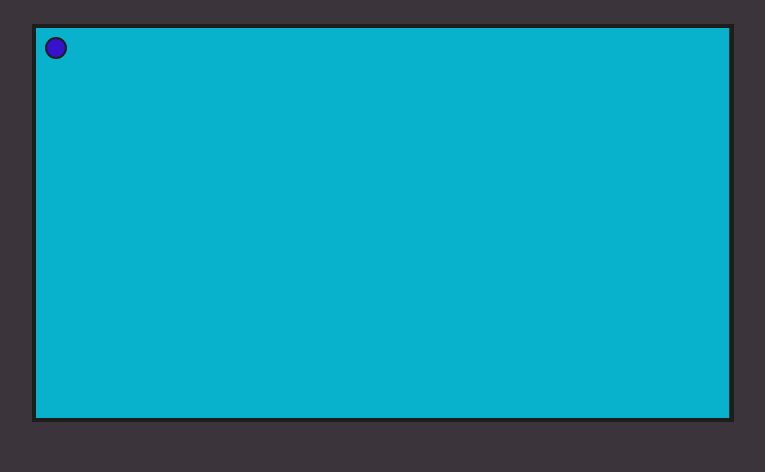
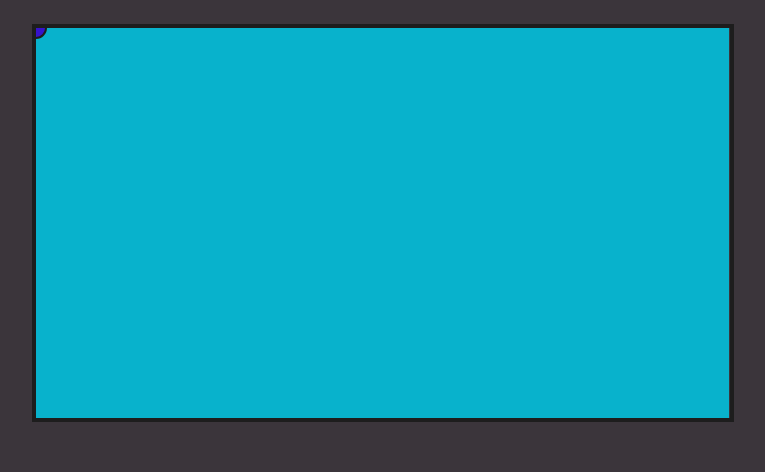
Before and after one commit to reeceholmdahl/umd-physics-boilerplate, a Vue app: page / in a window 1280 px wide. Shown: the top 472 px of the page, without its empty margins (257-1022 px from the left). Built offline with nearby package versions, Linux system fonts and the light colour scheme.

Commit message:
Good reorganization and things are working well.

```diff
--- a/src/App.vue
+++ b/src/App.vue
@@ -1,13 +1,11 @@
 <template>
-  <!-- <div id="space"></div> -->
   <div id="container">
-    <Content />
+    <Content v-model:object="object" v-model:objX="objX" v-model:objY="objY" />
     <div id="code-section">
-      <Buttons @runCode="runCode" @clearCode="clearCode" />
+      <Buttons @runCode="runCode" @clearCode="clearCode" @reset="reset" />
       <Code v-model:code="code" />
     </div>
   </div>
-  <!-- <div id="space"></div> -->
 </template>
 
 <script>
@@ -20,7 +18,10 @@ export default {
   data() {
     return {
       code: '',
-      object: null,
+      object: {},
+      objX: 0,
+      objY: 0,
+      interval: null,
     }
   },
   components: {
@@ -30,11 +31,24 @@ export default {
   },
   methods: {
     runCode() {
-      console.log('run code!');
+      eval(this.code);
+
+      this.interval = setInterval(() => {
+        window.integrate(this.object, 1/30);
+      }, 1000 / 30);
     },
+
     clearCode() {
-      console.log('clear code!');
+      // console.log('clear code!');
+      clearInterval(this.interval);
+      this.code = '';
     },
+
+    reset() {
+      this.object.reset();
+      this.objX = 0;
+      this.objY = 0;
+    }
   }
 }
 </script>
--- a/src/components/Buttons.vue
+++ b/src/components/Buttons.vue
@@ -19,6 +19,7 @@ export default {
     methods: {
         runCode() {
             if (!this.running) {
+                this.$emit('reset');
                 this.$emit('runCode');
                 clearTimeout(this.runCodeBtnTimer);
                 this.running = true;
@@ -35,7 +36,8 @@ export default {
     },
     emits: [
         'runCode',
-        'clearCode'
+        'clearCode',
+        'reset'
     ]
 }
 </script>
--- a/src/components/Code.vue
+++ b/src/components/Code.vue
@@ -2,7 +2,7 @@
     <prism-editor
         id="code-editor"
         v-model="m_code"
-        @change="onEdit(m_code)"
+        @input="updateCode(m_code)"
         @click="focus"
         :highlight="highlighter"
         language="js"
@@ -36,9 +36,18 @@ export default {
   emits: [
       'update:code'
   ],
+  watch: {
+      'code': function(newCode) {
+          this.m_code = newCode;
+      }
+  },
   methods: {
-      onEdit(code) {
+      updateCode(code) {
           this.$emit('update:code', code);
+      },
+
+      test(e) {
+          console.log(e);
       },
 
       highlighter(code) {
--- a/src/components/Content.vue
+++ b/src/components/Content.vue
@@ -5,8 +5,98 @@
 </template>
 
 <script>
+import p5 from 'p5';
+
 export default {
   name: 'Content',
+  data() {
+    return {
+      instance: null,
+    }
+  },
+  props: [
+    'object',
+    'objX',
+    'objY',
+  ],
+  emits: [
+    'update:object',
+    'update:objX',
+    'update:objY'
+  ],
+  mounted() {
+
+    const ref = this;
+
+    /**
+     * @param {p5.p5InstanceExtensions} s
+     */
+    const sketch = (s) => {
+
+        s.setup = () => {
+
+            s.createCanvas();
+
+            resizeCanvas(s);
+
+            // eslint-disable-next-line no-unused-vars
+            const object = {
+              velX: 0,
+              velY: 0,
+              accX: 0,
+              accY: 0,
+            };
+
+            object.addX = function(dx) {
+              ref.$emit('update:objX', ref.objX + dx);
+            }
+
+            object.addY = function(dx) {
+              ref.$emit('update:objX', ref.objX + dx);
+            }
+
+            object.addVelX = function(dvx) {
+              this.velX += dvx;
+            }
+
+            object.addVelY = function(dvy) {
+              this.velY += dvy;
+            }
+
+            object.reset = function() {
+              this.velX = 0;
+              this.velY = 0;
+              this.accX = 0;
+              this.accY = 0;
+            }
+
+            ref.$emit('update:object', object);
+        }
+
+        s.draw = () => {
+
+            s.clear();
+            s.background('#08B2CC');
+
+            s.circle(this.objX, this.objY, 20);
+            s.strokeWeight(2);
+            s.fill('#3612CC');
+            s.stroke('#1d1d1d')
+        }
+
+        s.windowResized = () => {
+            resizeCanvas(s);
+        }
+    }
+
+    this.instance = new p5(sketch);
+  }
+}
+
+function resizeCanvas(s) {
+    const width = document.getElementById('p5content').offsetWidth - 8;
+    const height = document.getElementById('p5content').offsetHeight - 8;
+    s.resizeCanvas(width, height)
 }
 </script>
 
--- a/src/main.js
+++ b/src/main.js
@@ -1,66 +1,5 @@
 import { createApp } from 'vue';
 import App from './App.vue';
-import p5 from 'p5';
-
-let objX = 20;
-let objY = 20;
 
 createApp(App)
     .mount('#app');
-
-function resizeCanvas(s) {
-    const width = document.getElementById('p5content').offsetWidth - 8;
-    const height = document.getElementById('p5content').offsetHeight - 8;
-    s.resizeCanvas(width, height)
-}
-
-/**
- * @param {p5.p5InstanceExtensions} s
- */
-const sketch = (s) => {
-
-    s.setup = function() {
-
-        s.createCanvas();
-
-        resizeCanvas(s);
-
-        App.data().object = function() {
-            this.velX = 0;
-            this.velY = 0;
-            this.accX = 0;
-            this.accY = 0;
-            this.addX = function(dx) {
-                objX += dx;
-            };
-            this.addY = function(dy) {
-                objY += dy;
-            };
-            this.addVelX = function(dvx) {
-                this.velX += dvx;
-            };
-            this.addVelY = function(dvy) {
-                this.velY += dvy;
-            };
-        };
-    }
-
-    s.draw = function() {
-
-        s.clear();
-        s.background('#08B2CC');
-
-        // const obj = App.data().object;
-
-        s.circle(objX, objY, 20);
-        s.strokeWeight(2);
-        s.fill('#3612CC');
-        s.stroke('#1d1d1d')
-    }
-
-    s.windowResized = function() {
-        resizeCanvas(s);
-    }
-}
-
-window.instance = new p5(sketch);
```
